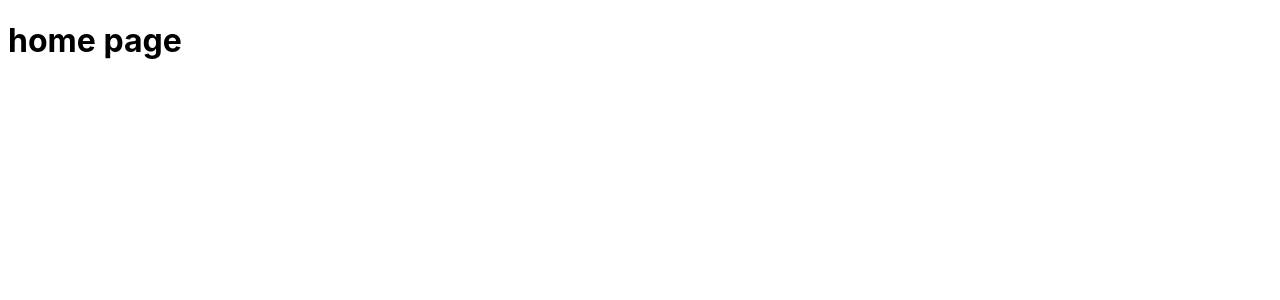
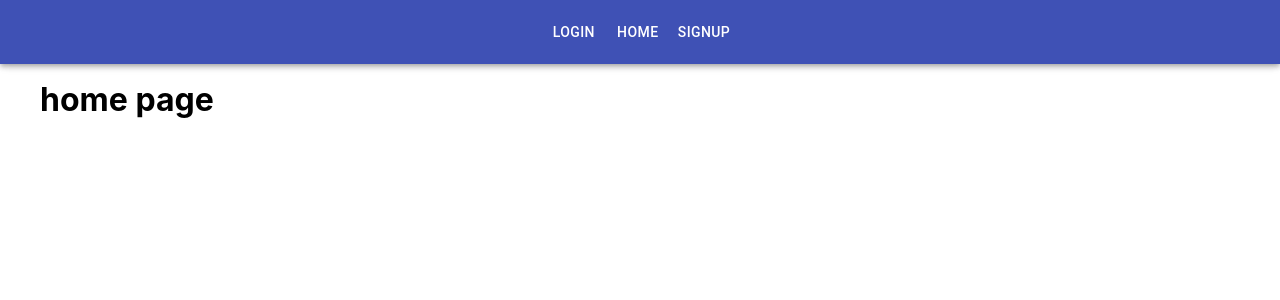
Before and after one commit to viveloper/social-client, a React (Create React App) app: page / in a window 1280 px wide. Shown: the top 300 px of the page. Built offline with nearby package versions, Linux system fonts and the light colour scheme.

Commit message:
Getting Started With React

```diff
--- a/package.json
+++ b/package.json
@@ -3,6 +3,7 @@
   "version": "0.1.0",
   "private": true,
   "dependencies": {
+    "@material-ui/core": "^4.9.0",
     "@testing-library/jest-dom": "^4.2.4",
     "@testing-library/react": "^9.3.2",
     "@testing-library/user-event": "^7.1.2",
--- a/src/App.css
+++ b/src/App.css
@@ -3,3 +3,10 @@
   font-family: -apple-system, BlinkMacSystemFont, 'Segoe UI', Roboto, Oxygen,
     Ubuntu, Cantarell, 'Open Sans', 'Helvetica Neue', sans-serif;
 }
+.container {
+  margin: 80px auto 0 auto;
+  max-width: 1200px;
+}
+.nav-container {
+  margin: auto;
+}
--- a/src/App.js
+++ b/src/App.js
@@ -4,11 +4,14 @@
 import home from './pages/home';
 import login from './pages/login';
 import signup from './pages/signup';
+import Navbar from './components/Navbar';
 
 function App() {
   return (
     <div className="App">
       <Router>
+        <Navbar />
+        <div className="container">
           <Switch>
             <Route exact path="/" component={home} />
             <Route exact path="/login" component={login} />
@@ -22,6 +25,7 @@
               )}
             />
           </Switch>
+        </div>
       </Router>
     </div>
   );
--- /dev/null
+++ b/src/components/Navbar.jsx
@@ -0,0 +1,28 @@
+import React, { Component } from 'react';
+import Link from 'react-router-dom/Link';
+import AppBar from '@material-ui/core/AppBar';
+import Toolbar from '@material-ui/core/Toolbar';
+import Typography from '@material-ui/core/Typography';
+import Button from '@material-ui/core/Button';
+import IconButton from '@material-ui/core/IconButton';
+// import MenuIcon from '@material-ui/icons/Menu';
+
+export default class Navbar extends Component {
+  render() {
+    return (
+      <AppBar>
+        <Toolbar className="nav-container">
+          <Button color="inherit" component={Link} to="/login">
+            Login
+          </Button>
+          <Button color="inherit" component={Link} to="/">
+            Home
+          </Button>
+          <Button color="inherit" component={Link} to="/signup">
+            Signup
+          </Button>
+        </Toolbar>
+      </AppBar>
+    );
+  }
+}
```
Also changed, not shown: 1 other file (tests, documents, lock files or other folders). Lines whose indentation alone changed are shown as unchanged.
